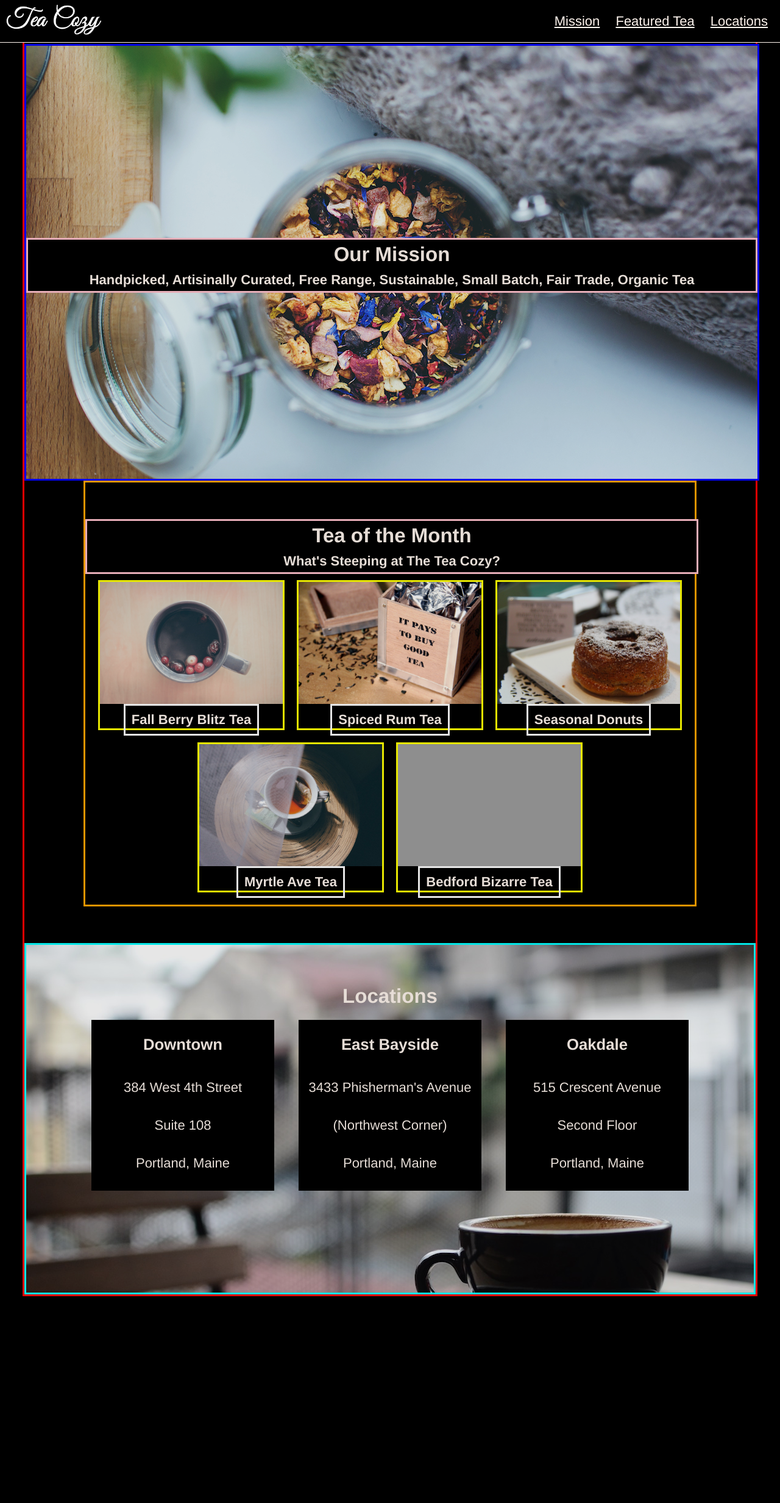
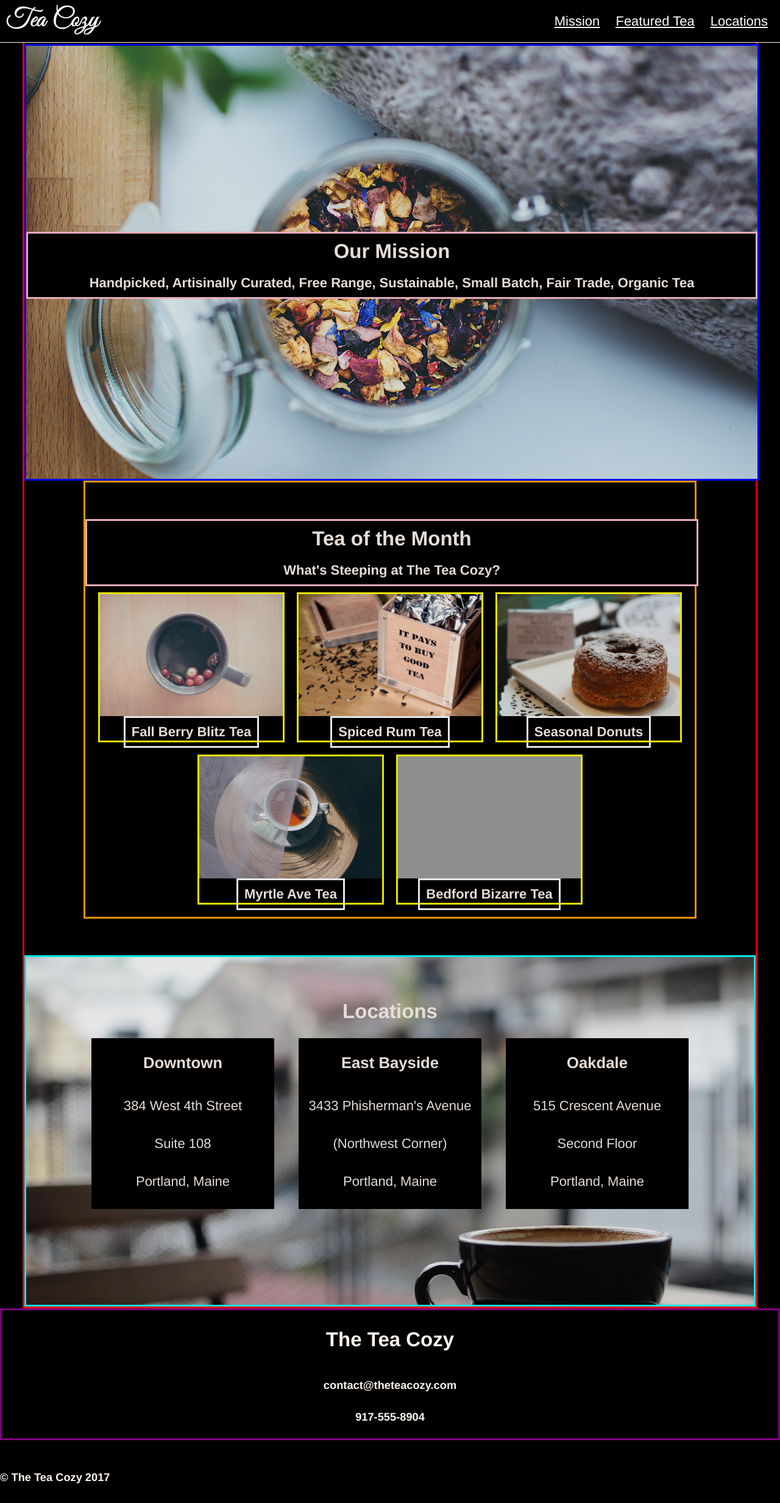
Before and after one commit to savisch/teacozy, a plain HTML site: page index.html in a window 1280 px wide. Shown: the whole page at 61% size. Before the commit the page ends 2125 px from the top, so only its background shows below. Drawn offline with Linux system fonts and the light colour scheme; grey boxes are pictures that could not be loaded.

Commit message:
Footer section.

```diff
--- a/index.html
+++ b/index.html
@@ -12,21 +12,21 @@
              <img src="./resources/images/img-tea-cozy-logo.png"/>
          </div>
          <nav>
-             <span>Mission</span>
-             <span>Featured Tea</span>
-             <span>Locations</span>
+             <span><a href="#mission">Mission</a></span>
+             <span><a href="#store">Featured Tea</a></span>
+             <span><a href="#locations">Locations</a></span>
          </nav>
      </header>
 
 <!-- MAIN CONTENT SECTION -->
      <div class="maincontent">
-         <div class="mission">
+         <div id="mission" class="mission">
              <div class="content">
                  <h2>Our Mission</h2>
                  <h4>Handpicked, Artisinally Curated, Free Range, Sustainable, Small Batch, Fair Trade, Organic Tea</h4>
              </div>
          </div>
-         <div class="store">
+         <div id="store" class="store">
              <div class="content">
                  <h2>Tea of the Month</h2>
                  <h4>What's Steeping at The Tea Cozy?</h4>
@@ -54,7 +54,7 @@
                  </div>
              </div>
          </div>
-         <div class="locations">
+         <div id="locations" class="locations">
              <div class="heading">
                  <h2>Locations</h2>
              </div>
@@ -81,17 +81,15 @@
              </div>
          </div>
      </div>
-
-
-         <!--
-         <div class="locations">
-         </div>  -->
-
 <!-- FOOTER SECTION -->
      <footer>
           <div class="contact">
+              <h2>The Tea Cozy</h2>
+              <h5>contact@theteacozy.com</h5>
+              <h5>917-555-8904</h5>
           </div>
           <div class="copyright">
+              <h5>&#169 The Tea Cozy 2017</h5>
           </div>
      </footer>
 
--- a/resources/css/style.css
+++ b/resources/css/style.css
@@ -25,15 +25,18 @@ header {
     height: 50px;
     padding-left: 10px;
 }
-header nav {
+nav {
     padding-right: 10px;
     text-align: right;
     min-width: 600px;
 }
-header nav span {
+nav span {
     display: inline block;
     text-decoration: underline;
     padding: 20px 10px;
+}
+nav a {
+    color: white;
 }
 
 /*MAIN CONTENT SECTION*/
@@ -60,7 +63,7 @@ header nav span {
 h2, h4 {
     text-align: center;
     margin: 0px;
-    padding: 5px;
+    padding: 10px;
 }
 .content {
     background-color: black;
@@ -118,7 +121,6 @@ h2, h4 {
     display: flex;
     flex-direction: row;
     justify-content: center;
-
 }
 .address {
     display: flex;
@@ -126,8 +128,33 @@ h2, h4 {
     width: 300px;
     height: 280px;
     background-color: black;
+    opacity: 1;
     margin: 15px 20px;
 }
 .address span {
     padding: 18px 5px;
 }
+/*FOOTER SECTION*/
+.footer {
+    display: flex;
+    flex-direction: column;
+}
+.contact {
+    display: flex;
+    flex-direction: column;
+    height: 200px;
+    justify-content: center;
+    padding-top: 10px;
+    border: 3px solid purple;
+}
+.contact h2 {
+    padding-bottom: 30px;
+}
+.contact h5 {
+    padding: 15px;
+    margin: 0;
+}
+.copyright {
+    text-align: left;
+    padding-top: 20px;
+}
```
Lines whose indentation alone changed are shown as unchanged.
